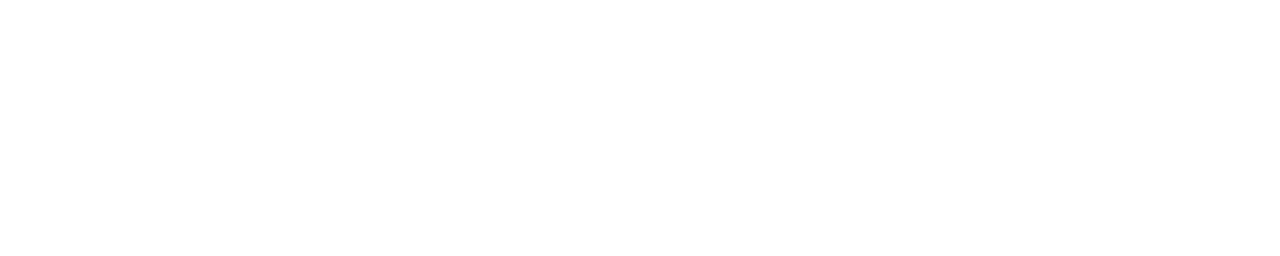
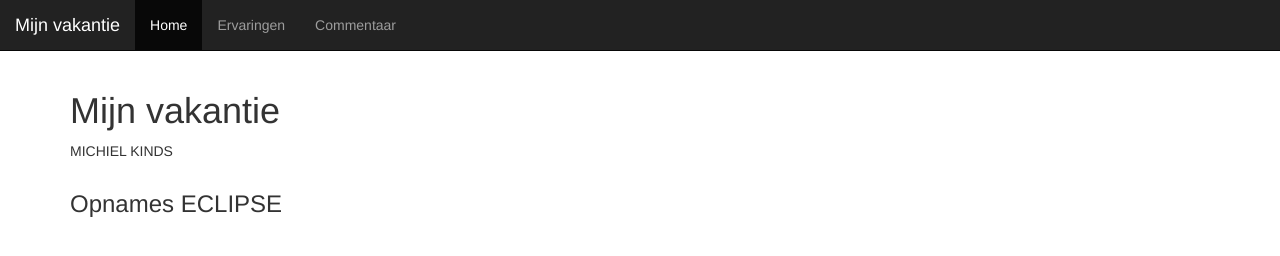
Before and after one commit to michielkinds/team_2_michielkinds, a plain HTML site: page WebContent/index.html in a window 1280 px wide. Drawn offline with nearby package versions, Linux system fonts and the light colour scheme.

Commit message:
Navigatiebar

```diff
--- a/WebContent/index.html
+++ b/WebContent/index.html
@@ -6,6 +6,8 @@
 <meta name="viewport" content="width=device-width, initial-scale=1.0">
 <link rel="stylesheet" href="css/bootstrap.css" type="text/css">
 <link rel="stylesheet" href="css/style.css" type="text/css">
+<!-- <link rel="stylesheet" href="css/lavish-bootstrap.css" type="text/css">  -->
+
 <title>Mijn vakantie</title>
 </head>
 
@@ -15,9 +17,41 @@
 	<![endif]-->
 
 <body>
+
+<nav class="navbar navbar-inverse navbar-static-top">
+  <div class="container-fluid">
+    <div class="navbar-header">
+      <button type="button" class="navbar-toggle" data-toggle="collapse" data-target="#myNavbar">
+        <span class="icon-bar"></span>
+        <span class="icon-bar"></span>
+        <span class="icon-bar"></span>
+      </button>
+      <a class="navbar-brand" href="index.html">Mijn vakantie</a>
+    </div>
+    <div class="collapse navbar-collapse" id="myNavbar">
+      <ul class="nav navbar-nav">
+        <li class="active"><a href="index.html">Home</a></li>
+        <li><a href="ervaringen.html">Ervaringen</a></li>
+        <li><a href="commentaar.html">Commentaar</a></li>
+      </ul>
+
+    </div>
+  </div>
+</nav>
+
 <div class="container">
+	<div class="row">
+	<div class="col-sm-12">
+		<h1>Mijn vakantie</h1>
+		<p>MICHIEL KINDS</p>
+	</div>
+		<div class="col-sm-12">
+			<h3>Opnames ECLIPSE</h3>
+			<div class=""
+		</div>
+	</div>
+</div>
 
-</div>
 <script src="https://code.jquery.com/jquery-1.11.0.js" integrity="sha256-zgND4db0iXaO7v4CLBIYHGoIIudWI5hRMQrPB20j0Qw=" crossorigin="anonymous"></script>
 <script src="js/bootstrap.js"></script>
 </body>
```
